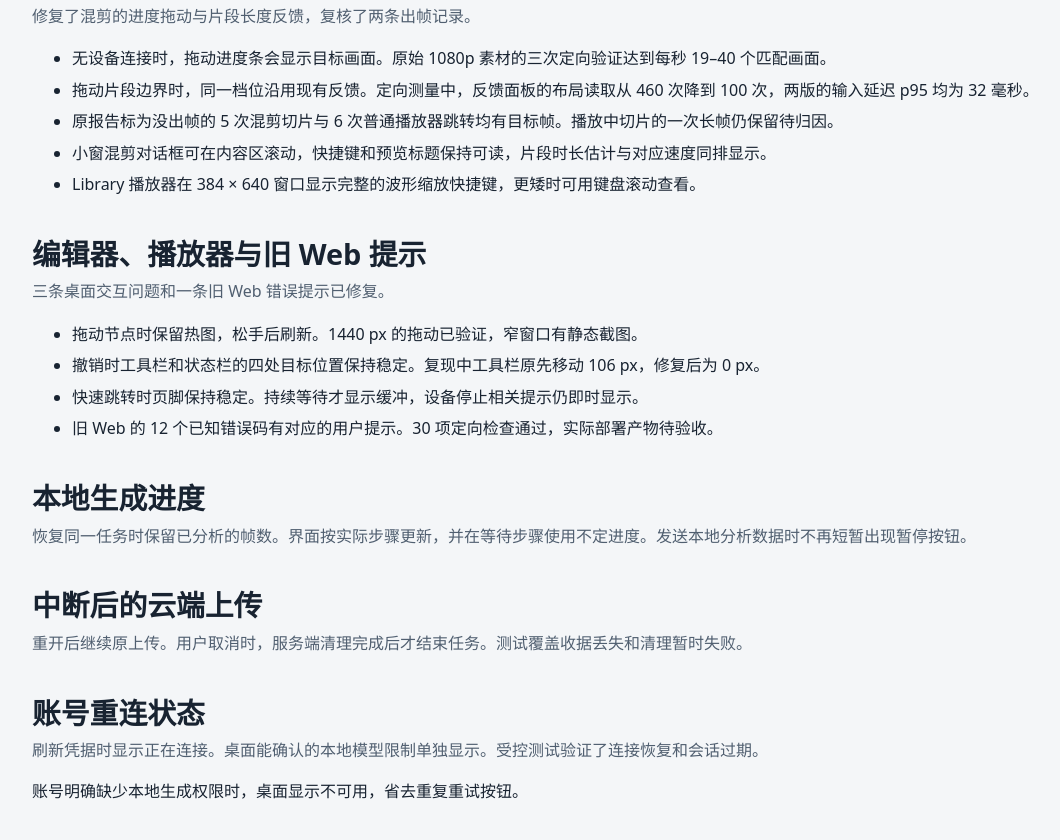
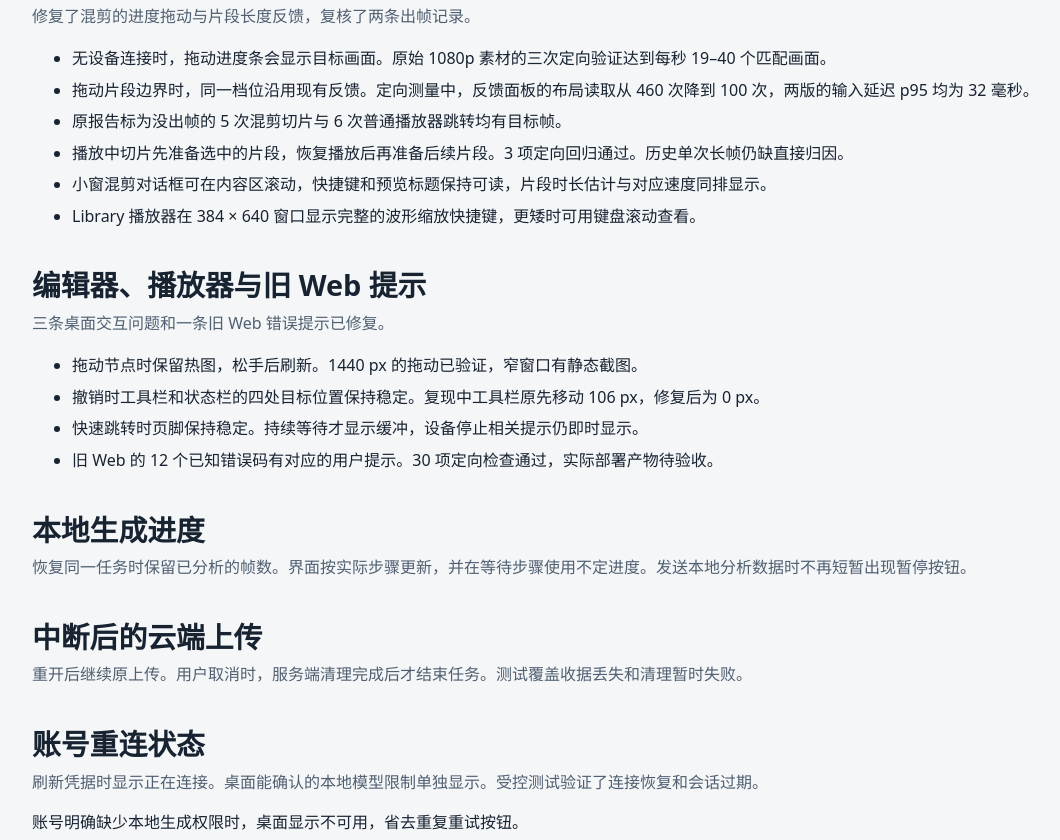
Before and after one commit to RUIooSHI/peakron-release-plan, a plain HTML site: page index.html in a window 1280 px wide. Shown: the part 4153-4993 px from the top of the page, without its empty margins (32-1092 px from the left). Drawn offline with Linux system fonts and the light colour scheme.

Commit message:
Record Mix clip switch preparation fix

```diff
--- a/index.html
+++ b/index.html
@@ -309,7 +309,8 @@
       <ul>
         <li>无设备连接时，拖动进度条会显示目标画面。原始 1080p 素材的三次定向验证达到每秒 19–40 个匹配画面。</li>
         <li>拖动片段边界时，同一档位沿用现有反馈。定向测量中，反馈面板的布局读取从 460 次降到 100 次，两版的输入延迟 p95 均为 32 毫秒。</li>
-        <li>原报告标为没出帧的 5 次混剪切片与 6 次普通播放器跳转均有目标帧。播放中切片的一次长帧仍保留待归因。</li>
+        <li>原报告标为没出帧的 5 次混剪切片与 6 次普通播放器跳转均有目标帧。</li>
+        <li>播放中切片先准备选中的片段，恢复播放后再准备后续片段。3 项定向回归通过。历史单次长帧仍缺直接归因。</li>
         <li>小窗混剪对话框可在内容区滚动，快捷键和预览标题保持可读，片段时长估计与对应速度同排显示。</li>
         <li>Library 播放器在 384 × 640 窗口显示完整的波形缩放快捷键，更矮时可用键盘滚动查看。</li>
       </ul>
```
